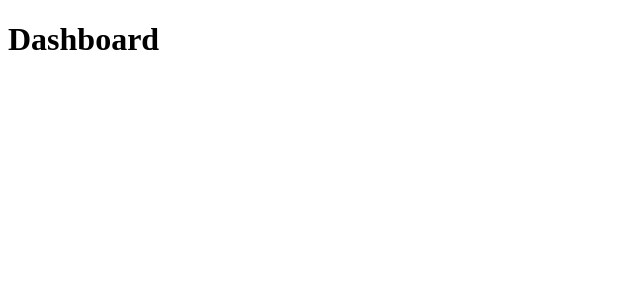
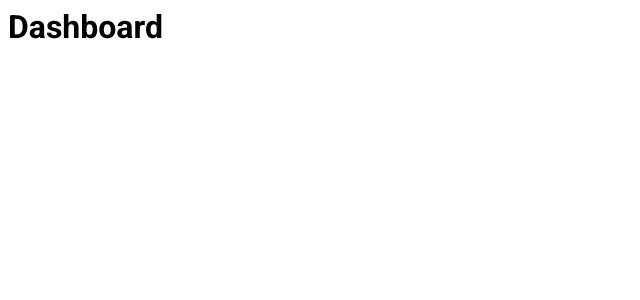
Before and after one commit to jpribeiro7/DigitalWallet, a React (Create React App) app: page / in a window 1280 px wide. Shown: the top 300 px of the page, without its empty margins (0-640 px from the left). Built offline with nearby package versions, Linux system fonts and the light colour scheme.

Commit message:
create global styles

```diff
--- a/package.json
+++ b/package.json
@@ -10,9 +10,11 @@
     "@types/node": "^12.0.0",
     "@types/react": "^17.0.0",
     "@types/react-dom": "^17.0.0",
+    "@types/styled-components": "^5.1.15",
     "react": "^17.0.2",
     "react-dom": "^17.0.2",
     "react-scripts": "4.0.3",
+    "styled-components": "^5.3.1",
     "typescript": "^4.1.2",
     "web-vitals": "^1.0.1"
   },
--- a/public/index.html
+++ b/public/index.html
@@ -4,7 +4,9 @@
     <meta charset="utf-8" />
     <link rel="icon" href="./assets/logo.svg" />
     <meta name="viewport" content="width=device-width, initial-scale=1" />
-
+    <link rel="preconnect" href="https://fonts.googleapis.com">
+    <link rel="preconnect" href="https://fonts.gstatic.com" crossorigin>
+    <link href="https://fonts.googleapis.com/css2?family=Roboto:wght@400;500;700&display=swap" rel="stylesheet">
     <title>Minha Carteira</title>
   </head>
   <body>
--- /dev/null
+++ b/src/App.tsx
@@ -0,0 +1,14 @@
+import React, { Fragment } from "react";
+import Dashboard from "./pages/Dashboard";
+import GlobalStyles from "./styles/GlobalStyles";
+
+const App: React.FC = () => {
+    return(
+        <Fragment>
+            <GlobalStyles/>
+            <Dashboard/>
+        </Fragment>
+    )
+}
+
+export default App;
--- a/src/index.tsx
+++ b/src/index.tsx
@@ -1,11 +1,11 @@
 import React from 'react';
 import ReactDOM from 'react-dom';
 
-import Dashboard from './pages/Dashboard';
+import App from './App';
 
 ReactDOM.render(
   <React.StrictMode>
-    <Dashboard />
+    <App />
   </React.StrictMode>,
   document.getElementById('root')
 );
--- /dev/null
+++ b/src/styles/GlobalStyles.ts
@@ -0,0 +1,25 @@
+import { createGlobalStyle } from 'styled-components';
+
+export default createGlobalStyle`
+    body {
+        *{
+            margin:0;
+            padding:0;
+            box-sizing: box
+        }
+    }
+
+    html, border-style, #root {
+        height: 100%;
+    }
+
+    *, button, input {
+        border: 0;
+        outline: 0;
+        font-family: 'Roboto', sans-serif;
+    }
+
+    button {
+        cursor: pointer;
+    }
+`;
```
Also changed, not shown: 1 other file (tests, documents, lock files or other folders).
